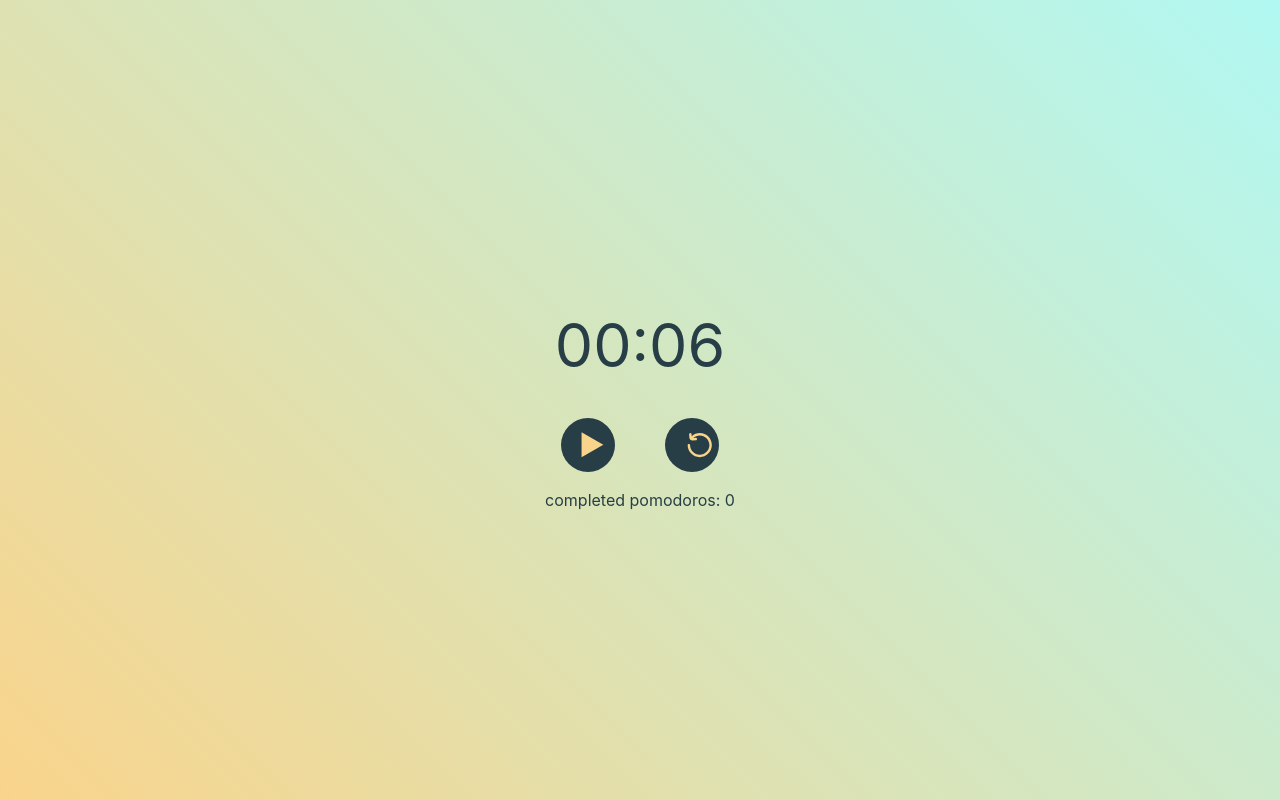
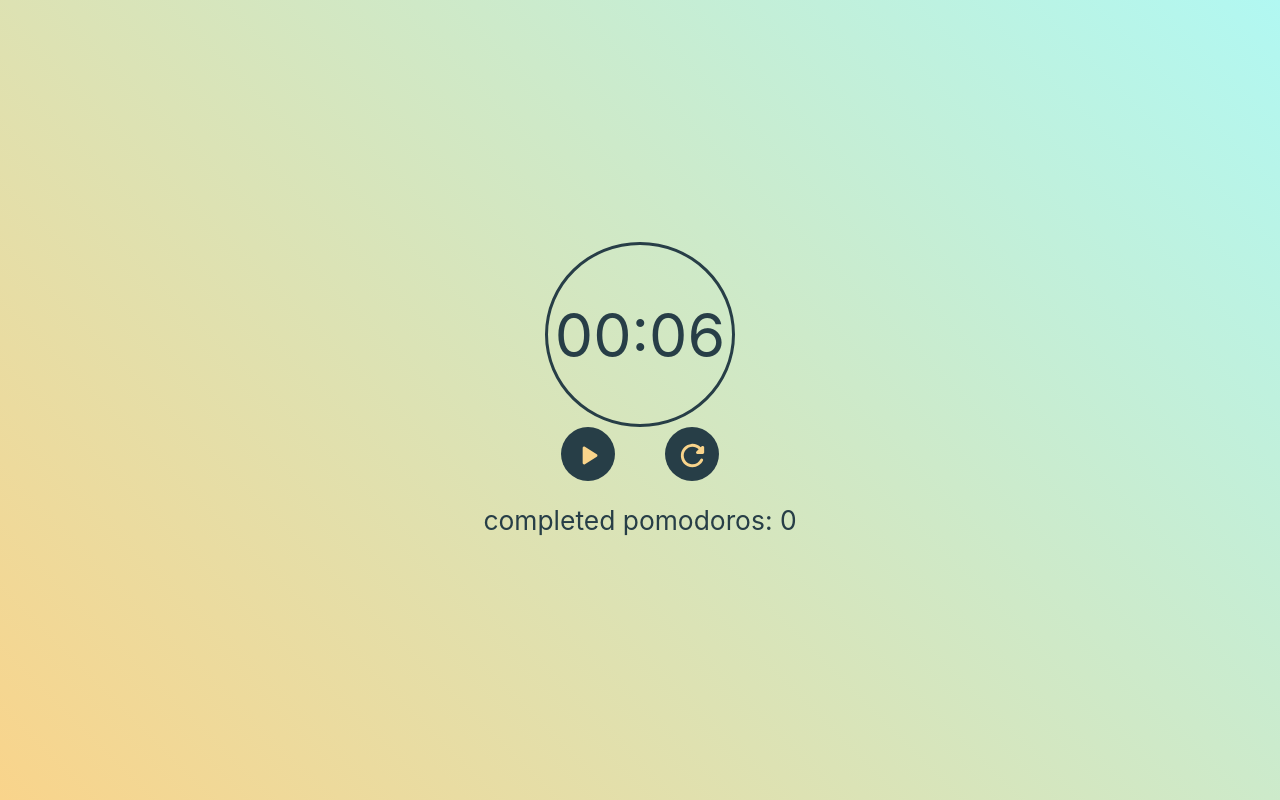
Before and after one commit to andre1828/loopah, a React (Vite) app: page / in a window 1280 px wide. Built offline with nearby package versions, Linux system fonts and the light colour scheme.

Commit message:
feat: replace icons &  ui adjustments

```diff
--- a/package.json
+++ b/package.json
@@ -9,6 +9,10 @@
     "preview": "vite preview"
   },
   "dependencies": {
+    "@emotion/react": "^11.10.5",
+    "@emotion/styled": "^11.10.5",
+    "@mui/icons-material": "^5.11.0",
+    "@mui/material": "^5.11.6",
     "react": "^18.2.0",
     "react-dom": "^18.2.0"
   },
--- a/src/components/PomodoroTimer/PomodoroTimer.css
+++ b/src/components/PomodoroTimer/PomodoroTimer.css
@@ -5,16 +5,34 @@
   justify-content: center;
 }
 
+.secondary-text {
+  font-size: calc(20px + 0.5vw);
+}
+
+.circle {
+  display: flex;
+  justify-content: center;
+  border: 3px solid;
+  border-radius: 50%;
+  margin-left: auto;
+  margin-right: auto;
+  width: calc(171px + 1vw);
+  height: calc(171px + 1vh);
+}
+
+.time {
+  font-size: calc(48px + 1vw);
+  align-self: center;
+}
+
 .button-container {
   display: flex;
   justify-content: center;
 }
 
-.time {
-  font-size: calc(48px + 1vw);
-}
-
 .button {
+  display: flex;
+  justify-content: center;
   background-color: #273e47;
   color: #f9d48b;
   border-radius: 50%;
@@ -24,9 +42,12 @@
   margin-right: 25px;
 }
 
-.button img {
-  margin: auto;
-  display: block;
+.done-text {
+  margin-bottom: 85px;
+}
+
+.completed-pomodoros-text {
+
 }
 
 /* https://coolors.co/61e786-5a5766-f9d48b-48435c-9792e3 */
--- a/src/components/PomodoroTimer/PomodoroTimer.tsx
+++ b/src/components/PomodoroTimer/PomodoroTimer.tsx
@@ -1,8 +1,8 @@
 import { useEffect, useState } from "react";
 import "./PomodoroTimer.css";
-import PlayIcon from "./../../assets/play.svg";
-import PauseIcon from "./../../assets/pause.svg";
-import ResetIcon from "./../../assets/reset2.svg";
+import PlayArrowRoundedIcon from "@mui/icons-material/PlayArrowRounded";
+import PauseRoundedIcon from "@mui/icons-material/PauseRounded";
+import RefreshRoundedIcon from "@mui/icons-material/RefreshRounded";
 const one_second = 1 / 60;
 const initial_time = 0.1 * 60;
 
@@ -64,33 +64,36 @@ const PomodoroTimer = () => {
   return (
     <>
       <div className="container">
-        {!remainingTime && <p>Time is up! Take a break.</p>}
+        {!remainingTime && (
+          <p className="secondary-text done-text">Time is up! Take a break.</p>
+        )}
 
         {!!remainingTime && (
-          <p className="time">
-            {padWithZero(minutes)}
-            {!!seconds && `:${seconds}`}
-          </p>
+          <div className="circle">
+            <p className="time">
+              {padWithZero(minutes)}
+              {!!seconds && `:${seconds}`}
+            </p>
+          </div>
         )}
 
         <div className="button-container">
           <button className="button" onClick={handleStartButtonClick}>
             {isActive && remainingTime ? (
-              <img src={PauseIcon} alt="Pause" />
+              <PauseRoundedIcon fontSize="large" />
             ) : (
-              <img src={PlayIcon} alt="Start" />
+              <PlayArrowRoundedIcon fontSize="large" />
             )}
           </button>
           {!!remainingTime && (
             <button className="button" onClick={restartTimer}>
-              {" "}
-              <img src={ResetIcon} alt="Reset" />{" "}
+              <RefreshRoundedIcon fontSize="large" />
             </button>
           )}
         </div>
-        <div>
-          <p>completed pomodoros: {completedPomodoros}</p>
-        </div>
+        <p className="secondary-text">
+          completed pomodoros: {completedPomodoros}
+        </p>
       </div>
     </>
   );
```
Also changed, not shown: 1 other file (tests, documents, lock files or other folders).
